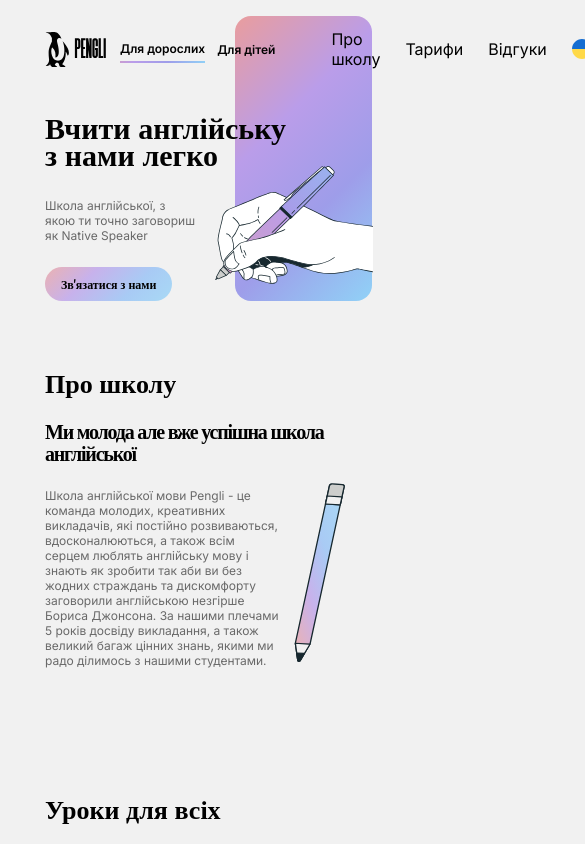
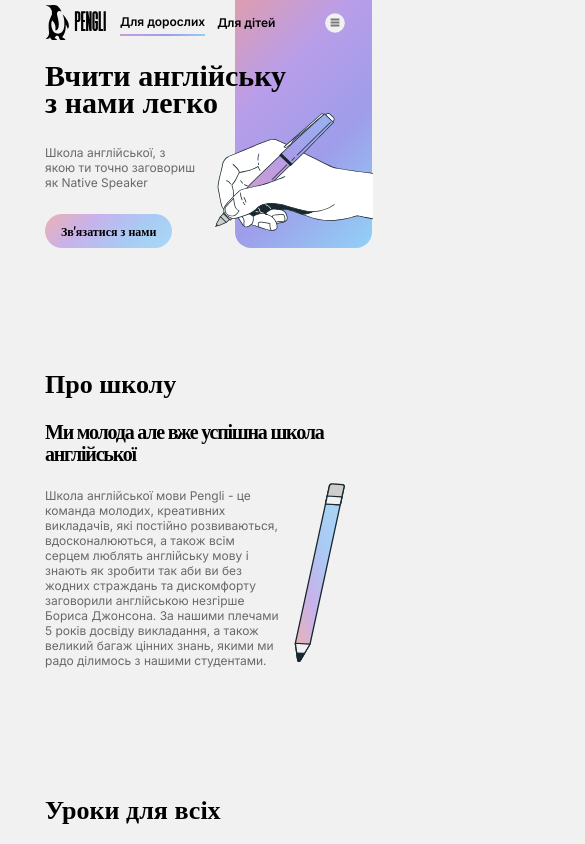
Before and after one commit to mirajane2207/english-school, a React (Create React App) app: page / in a window 390 px wide. Shown: the top 844 px of the page, 585 px wide, since content can reach past the window. Built offline with nearby package versions, Linux system fonts and the light colour scheme.

Commit message:
Fixed next problems: scroll to tarrif, removed faq vector, close review container, children about rect img

```diff
--- a/src/App.js
+++ b/src/App.js
@@ -32,11 +32,10 @@ const App = () => {
           ? <div className='inner_wrapper'>
             <Header scrollTo={scrollTo} changeMode={changeMode} mode={mode} title='Вчити англійську з нами легко' text='Школа англійської, з якою ти точно заговориш як Native Speaker' />
             <About mode={mode} title='Ми молода але вже успішна школа англійської' text='Школа англійської мови Pengli - це команда молодих, креативних викладачів, які постійно розвиваються, вдосконалюються, а також всім серцем люблять англійську мову і знають як зробити так аби ви без жодних страждань та дискомфорту заговорили англійською незгірше Бориса Джонсона. За нашими плечами 5 років досвіду викладання, а також великий багаж цінних знань, якими ми радо ділимось з нашими студентами.' />
-           {/* <ScrollSection/> */}
             <Lessons />
             <Advantages />
             <Tariffs/>
-            <Reviews />
+            <Reviews scrollTo={scrollTo}/>
             <Form mode={mode} />
             <Footer mode={mode} changeMode={changeMode} scrollTo={scrollTo}/>
           </div>
--- a/src/components/About/About.module.css
+++ b/src/components/About/About.module.css
@@ -58,11 +58,10 @@
 
 .about__children_rect {
     position: absolute;
-    top: 580px;
-    left: 710px;
-    width: 167px;
-    height: 1618px;
-    transform: rotate(-90deg);
+    bottom: -580px;
+    left: -2vh;
+    width: 110vw;
+    height: 167px;
     border-radius: 16px;
     z-index: -1;
     background: linear-gradient(135deg, rgba(222, 31, 31, 0.40) 0%, rgba(103, 31, 222, 0.40) 36.15%, rgba(34, 31, 222, 0.40) 66.33%, rgba(0, 163, 255, 0.40) 100%);
--- a/src/components/Navbar/Navbar.css
+++ b/src/components/Navbar/Navbar.css
@@ -85,6 +85,11 @@ select {
 
 
 @media(max-width: 520px) {
+
+    .menu {
+        width: calc(100vw -20px);
+    }
+
     nav {
         margin-top: 5px;
     }
--- a/src/components/Navbar/Navbar.jsx
+++ b/src/components/Navbar/Navbar.jsx
@@ -1,20 +1,34 @@
-import React, { useMemo, useState } from 'react';
+import React, { useEffect, useState } from 'react';
 import "./Navbar.css";
 import logo from './logo.svg';
-import ua from './ua.svg';
 
 const Navbar = (props) => {
 
     const [isNavbarExpanded, setIsNavbarExpanded] = useState(false)
-    const [isMobile, setIsMobile] = useState(false)
+    // const [isMobile, setIsMobile] = useState(false)
 
-    window.onresize = () => {
-        if (window.screen.availWidth < 520) {
-            setIsMobile(true)
-        } else {
-            setIsMobile(false)
-        }
-    }
+    // window.onresize = () => {
+    //     if (window.screen.availWidth < 520) {
+    //         setIsMobile(true)
+    //     } else {
+    //         setIsMobile(false)
+    //     }
+    // }
+
+
+    const [windowWidth, setWindowWidth] = useState(window.innerWidth);
+
+  useEffect(() => {
+    const handleResize = () => {
+      setWindowWidth(window.innerWidth);
+    };
+
+    window.addEventListener('resize', handleResize);
+
+    return () => {
+      window.removeEventListener('resize', handleResize);
+    };
+  }, []);
 
     function setAdult() {
         props.changeMode('adult')
@@ -24,51 +38,47 @@ const Navbar = (props) => {
         props.changeMode('children')
     }
 
+    function scrollMobile(section) {
+        props.scrollTo(section);
+        setIsNavbarExpanded(false);
+    }
+
     return (
-        <nav>
+        <nav className='menu'>
             <div className='left'>
                 <img src={logo} alt="Logo" className='logo' />
-                <a href="#" className={props.mode === 'adult' ? 'header__mode_active' : 'header__mode'} onClick={setAdult}>Для дорослих</a>
-                <a href="#" className={props.mode === 'children' ? 'header__mode_active' : 'header__mode'} onClick={setChildren}>Для дітей</a>
+                <a href="/#" className={props.mode === 'adult' ? 'header__mode_active' : 'header__mode'} onClick={setAdult}>Для дорослих</a>
+                <a href="/#" className={props.mode === 'children' ? 'header__mode_active' : 'header__mode'} onClick={setChildren}>Для дітей</a>
             </div>
             <div className='navbar'>
-                {!isMobile
+                { windowWidth > 520
                     ? < ul >
-                        <li><a onClick={() => props.scrollTo("#about")}>Про школу</a></li>
-                        <li><a onClick={() => props.scrollTo('#tariffs')}>Тарифи</a></li>
+                        <li><a href="/#" onClick={() => props.scrollTo("#about")}>Про школу</a></li>
+                        <li><a href="/#" onClick={() => props.scrollTo('#tariffs')}>Тарифи</a></li>
                         {
                             props.mode === 'adult'
-                                ? <li><a onClick={() => props.scrollTo('#reviews')}>Відгуки</a></li>
-                                : <li><a onClick={() => props.scrollTo('#parentsAsk')}>Батьки питають</a></li>
+                                ? <li><a href="/#" onClick={() => props.scrollTo('#reviews')}>Відгуки</a></li>
+                                : <li><a href="/#" onClick={() => props.scrollTo('#parentsAsk')}>Батьки питають</a></li>
                         }
-                        <li>
-                            <img src={ua} alt="" className='uaImg' />
-                            {/* <select name="lng">
-                            <option value="ua">Ua</option>
-                            <option value="en">En</option>
-                            <option value="ru">Ru</option>
-                        </select> */}
-                        </li>
                         <li><button className='contact-us-btn' onClick={props.contactUs}>Зв'язатися з нами</button></li>
                     </ul>
                     : <div className='humburger_container'>
-                        <img src={ua} alt="" className='uaImg' />
                         {
                             isNavbarExpanded
                                 ? <div className='navbar-mobile expanded'>
                                     < ul >
                                         <li>
                                             <div className='navbar-head'>
-                                                <a><img src={logo} alt="Logo" className='logo' /></a>
+                                                <a href='/#'><img src={logo} alt="Logo" className='logo' /></a>
                                                 <button className='close-btn' onClick={() => setIsNavbarExpanded(false)}></button>
                                             </div>
                                         </li>
-                                        <li><a className='navbar-item' onClick={() => props.scrollTo("#about")}>Про школу</a></li>
-                                        <li><a className='navbar-item' onClick={() => props.scrollTo('#tariffs')}>Тарифи</a></li>
+                                        <li><a href="/#" className='navbar-item' onClick={() => scrollMobile('#about')}>Про школу</a></li>
+                                        <li><a href="/#" className='navbar-item' onClick={() => scrollMobile('#tariffs')}>Тарифи</a></li>
                                         {
                                             props.mode === 'adult'
-                                                ? <li><a onClick={() => props.scrollTo('#reviews')}>Відгуки</a></li>
-                                                : <li><a onClick={() => props.scrollTo('#parentsAsk')}>Батьки питають</a></li>
+                                                ? <li><a href="/#" onClick={() => scrollMobile('/#reviews')}>Відгуки</a></li>
+                                                : <li><a href="/#" onClick={() => scrollMobile('/#parentsAsk')}>Батьки питають</a></li>
                                         }
                                         <li><button className='navbar-item-btn' onClick={props.contactUs}>Зв'язатися з нами</button></li>
                                     </ul>
--- a/src/components/ParentsAskItem/ParentsAskItem.jsx
+++ b/src/components/ParentsAskItem/ParentsAskItem.jsx
@@ -22,7 +22,6 @@ const ParentsAskItem = (props) => {
                         <h3>{props.title}</h3>
                         <button onClick={changeState}></button>
                     </div>
-                    <hr />
                     <p>{props.text}</p>
                 </div>
         </div>
--- a/src/components/Reviews/Reviews.jsx
+++ b/src/components/Reviews/Reviews.jsx
@@ -4,7 +4,7 @@ import SectionTitle from '../SectionTitle/SectionTitle'
 import classes from './Reviews.module.css'
 import personImg from './reviews-person.svg'
 
-const Reviews = () => {
+const Reviews = ({scrollTo}) => {
     const [visible, setVisible] = useState(false);
     const rootClasses = [classes.reviews__items_container]
 
@@ -18,6 +18,7 @@ const Reviews = () => {
 
     function hideAll() {
         setVisible(false)
+        scrollTo('#reviews')
     }
 
     return (
--- a/src/components/Tariffs/Tariffs.jsx
+++ b/src/components/Tariffs/Tariffs.jsx
@@ -19,7 +19,7 @@ const Tariffs = (props) => {
 
     function scrollRight() {
         if (window.screen.availWidth > 520) {
-            scroll(300)
+            scroll(320)
             setIsLeftActive(true)
             setIsRightActive(false)
         } else {
@@ -69,8 +69,8 @@ const Tariffs = (props) => {
     }
 
     return (
-        <div className={classes.tariffs__container} id='tariffs'>
-            <div className={classes.tariffs__title_container}>
+        <div className={classes.tariffs__container}>
+            <div id='tariffs' className={classes.tariffs__title_container}>
                 <SectionTitle>Наші тарифи</SectionTitle>
                 <div className={classes.tariffs__btns} >
                     <button className={isLeftActive ? classes.tariffs__btn_left_active : classes.tariffs__btn_left} onClick={() => scrollLeft()}></button>
--- a/src/components/Tariffs/Tariffs.module.css
+++ b/src/components/Tariffs/Tariffs.module.css
@@ -1,6 +1,5 @@
 .tariffs__container {
     margin-bottom: 160px;
-    scroll-margin-top: 200px;
     height: 520px;
     width: 100vw;
     display: flex;
@@ -84,6 +83,7 @@
 }
 
 .tariffs__title_container {
+    scroll-margin-top: 200px;
     display: flex;
     flex-direction: column;
     gap: 32px;
```
